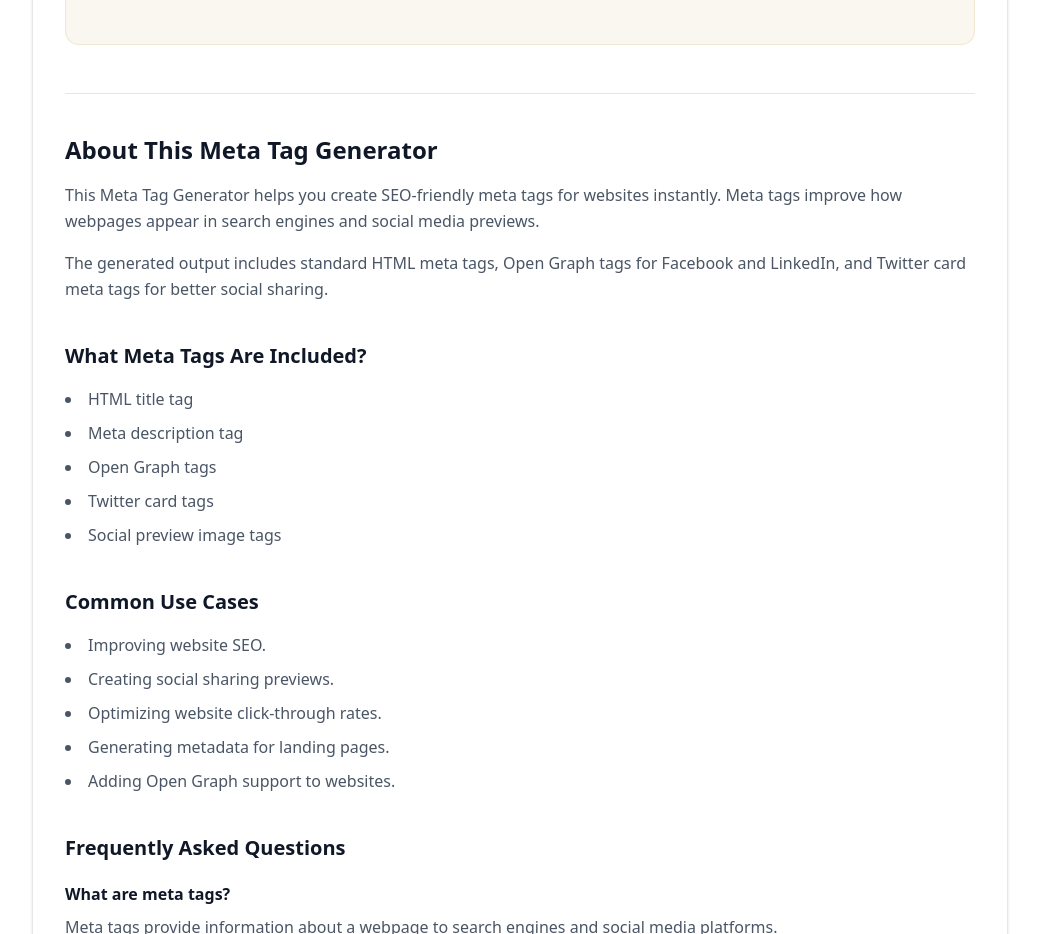
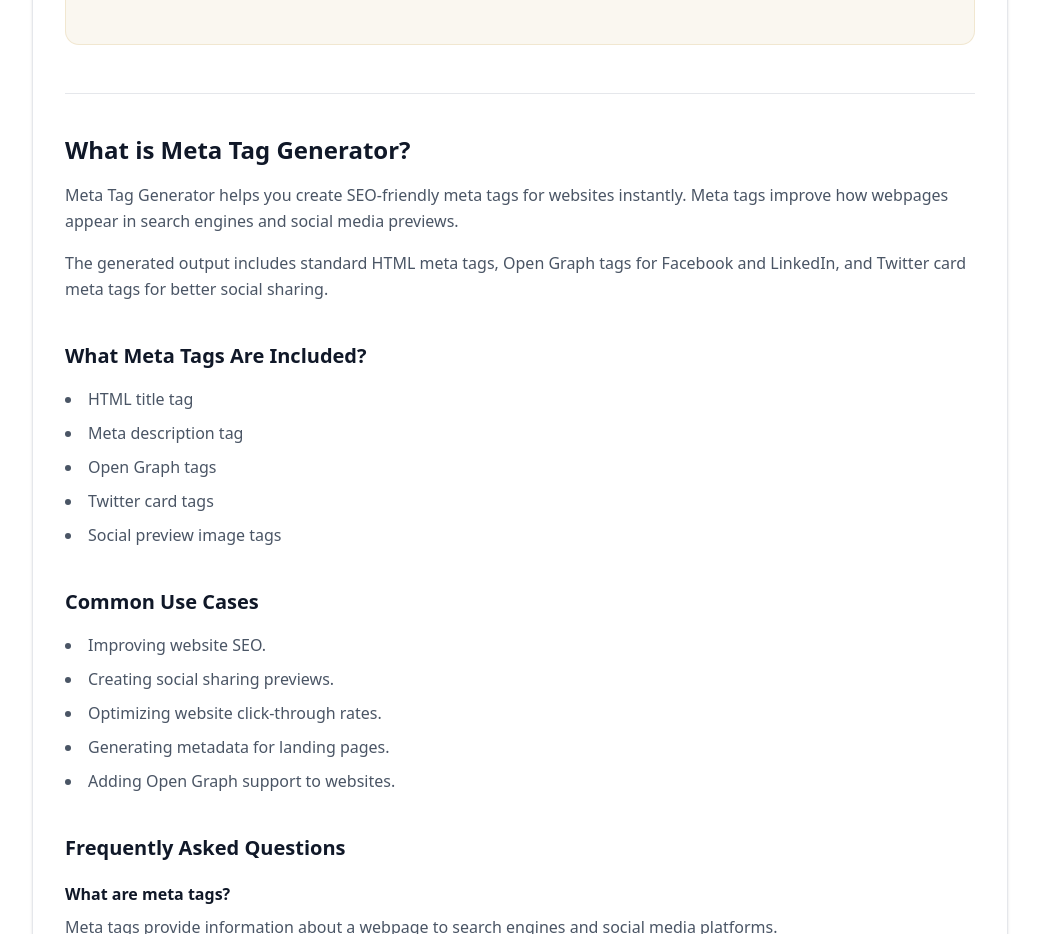
Before and after one commit to vaarunsonawwane-ops/yoryantra-new, a Next.js app: page /tools/meta-tag-generator in a window 1280 px wide. Shown: the part 1240-2174 px from the top of the page, without its empty margins (120-1159 px from the left). Built offline with nearby package versions, Linux system fonts and the light colour scheme.

Commit message:
Meta Tag Generator  ToolClient.tsx

```diff
--- a/app/tools/meta-tag-generator/ToolClient.tsx
+++ b/app/tools/meta-tag-generator/ToolClient.tsx
@@ -160,11 +160,11 @@ export default function ToolClient() {
       <section className="mt-12 border-t border-gray-200 pt-10 space-y-10">
         <div>
           <h2 className="text-2xl font-semibold text-gray-900">
-            About This Meta Tag Generator
+            What is Meta Tag Generator?
           </h2>
 
           <p className="mt-4 text-gray-600 leading-relaxed">
-            This Meta Tag Generator helps you create SEO-friendly meta tags
+            Meta Tag Generator helps you create SEO-friendly meta tags
             for websites instantly. Meta tags improve how webpages appear
             in search engines and social media previews.
           </p>
```
